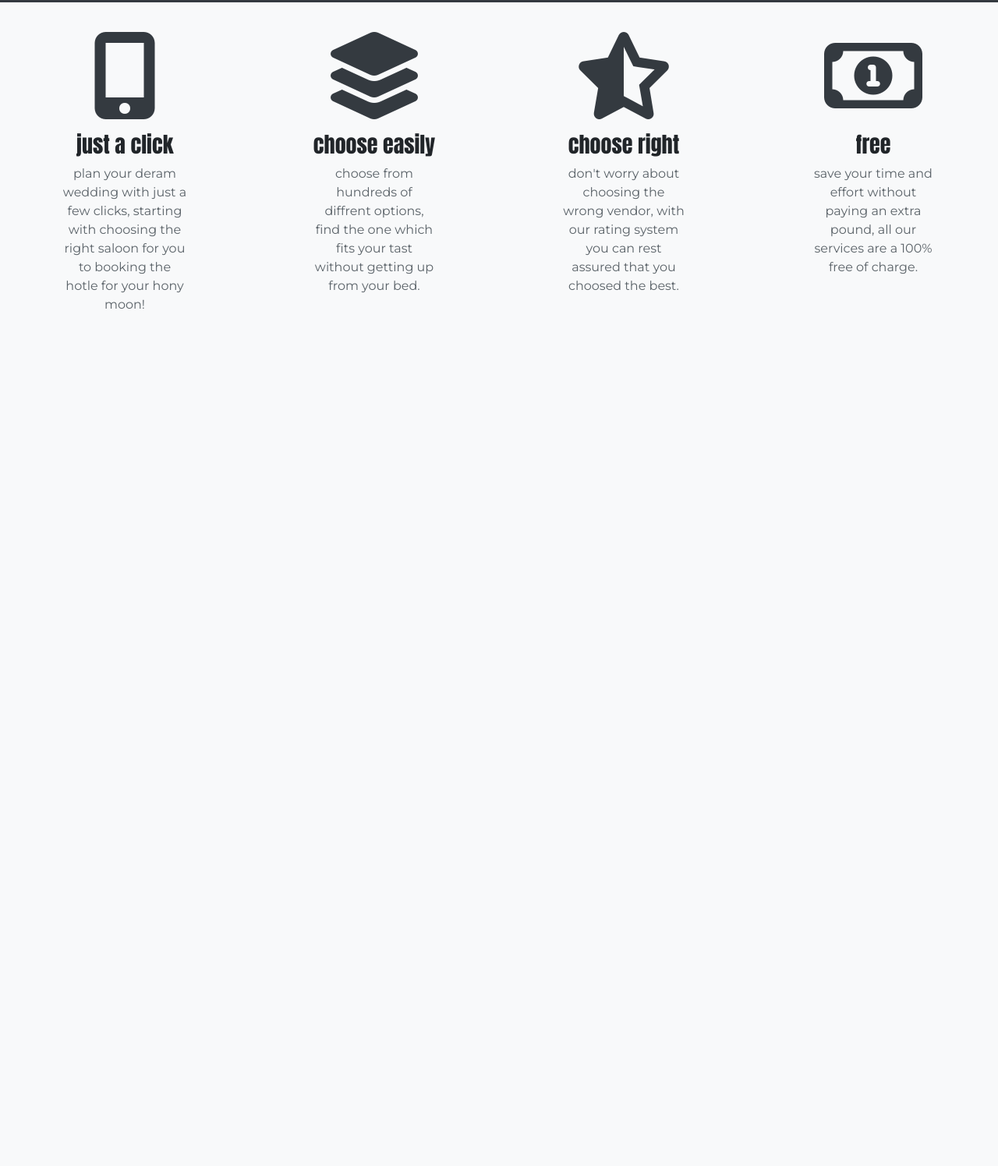
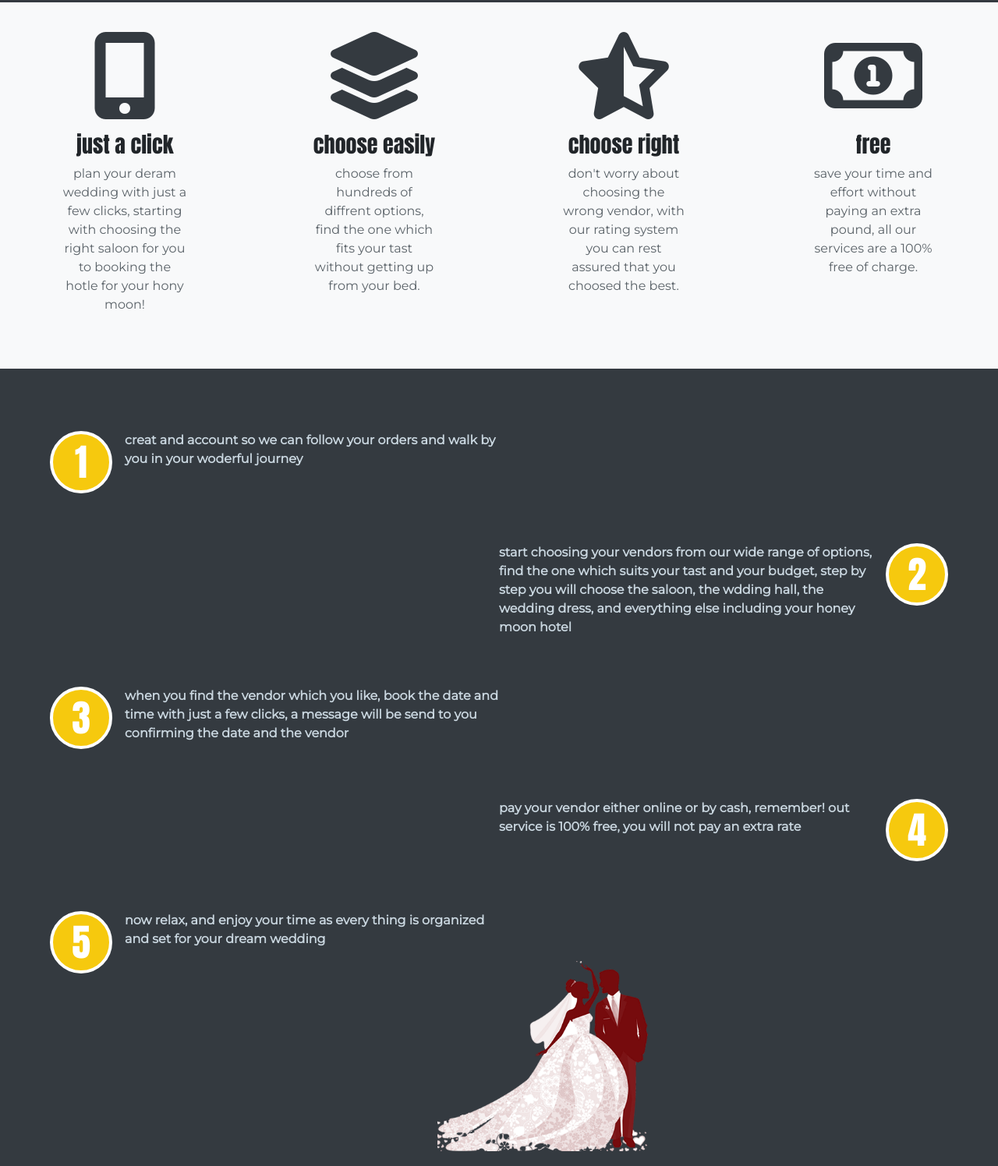
Before and after one commit to MenoPM/Klarensa, a plain HTML site: page index.html in a window 1280 px wide. Shown: the part 372-1868 px from the top of the page at 78% size. Before the commit the page ends 845 px from the top, so only its background shows below. Drawn offline with nearby package versions, Linux system fonts and the light colour scheme; a web font is replaced by a local one.

Commit message:
Add files via upload

```diff
--- a/css/styles.css
+++ b/css/styles.css
@@ -1,10 +1,11 @@
 /* my css */
-body{
+body {
   background-color: #F8F9FA;
   font-family: 'Montserrat', cursive;
   text-align: center;
   margin: 0;
 }
+
 h2 {
   font-family: 'Merienda One', cursive;
   font-weight: lighter;
@@ -20,30 +21,36 @@ a {
   color: black;
   text-decoration: none;
 }
-.container-fluid{
+
+.container-fluid {
   padding-bottom: 2rem;
 }
 
 /* navigation bar */
-.navbar-brand{
+.navbar-brand {
   font-family: 'Monsieur La Doulaise', cursive;
 }
-.nav-item{
+
+.nav-item {
   padding: 0 18px;
 }
-.col-lg-3{
+
+.col-lg-3 {
   padding: 3% 0;
 }
+
 /* main-section */
-#main-section{
+#main-section {
   background-color: #343A40;
   margin-top: 56px;
 }
-#wedding{
-  font-weight:bolder;
+
+#wedding {
+  font-weight: bolder;
   font-size: 3rem;
   color: white;
 }
+
 .brand-name {
   font-size: 6.5rem;
   font-family: 'Monsieur La Doulaise', cursive;
@@ -51,24 +58,86 @@ padding: 0 18px;
   color: #f6c90e;
   margin-top: 50px;
 }
+
 .main-img-r {
   filter: drop-shadow(2px 4px 6px black);
   margin-bottom: 1rem;
 }
-.btn-outline-light{
+
+.btn-outline-light {
   font-family: 'Montserrat', cursive;
 }
 
 /* feature-section */
-.feature{
+.feature {
   padding-bottom: 1rem;
   color: #343A40;
 }
-.feature:hover{
+
+.feature:hover {
   color: #f6c90e;
 }
-.f-p{
+
+.f-p {
   color: #5A6268;
   width: 50%;
   margin: 0 auto;
 }
+
+/* walk-through-section */
+#walk-through-section {
+  background-color: #343A40;
+  padding: 3rem 3rem 0rem;
+}
+
+.walk-through-icons-l {
+  font-family: 'Anton', sans-serif;
+  font-size: 3rem;
+  color: white;
+  border: 0.25rem solid ;
+  border-radius: 100%;
+  background-color: #f6c90e;
+  display: inline-block;
+  width: 5rem;
+float: left;
+margin: 1rem;
+}
+.walk-through-icons-r{
+  font-family: 'Anton', sans-serif;
+  font-size: 3rem;
+  color: white;
+  border: 0.25rem solid ;
+  border-radius: 100%;
+  background-color: #f6c90e;
+  display: inline-block;
+  width: 5rem;
+float: right;
+margin: 1rem;
+}
+.walk-through-p-l {
+  color: #c9d6df;
+  margin: 0 auto;
+  padding: 1rem;
+padding-right: 50%;
+font-weight: bold;
+
+}
+.walk-through-p-r {
+  color: #c9d6df;
+  margin: 0 auto;
+  padding: 1rem;
+padding-left: 50%;
+font-weight: bold;
+
+
+}
+.walk-through-col{
+  padding: 1rem 0rem;
+}
+
+
+/* last-section */
+.last-section{
+  height: 3rem;
+
+}
--- a/index.html
+++ b/index.html
@@ -27,7 +27,7 @@
 <body>
   <!-- ///////////////////nabigation bar/////////////////////////////////// -->
   <section id="nav-bar">
-    <nav class="navbar navbar-expand-lg navbar-dark bg-dark fixed-top">
+    <nav class="navbar text-right navbar-expand-lg navbar-dark bg-dark fixed-top">
       <a class="navbar-brand" href="#">Klarensa</a>
       <button class="navbar-toggler" type="button" data-toggle="collapse" data-target="#navbarSupportedContent" aria-controls="navbarSupportedContent" aria-expanded="false" aria-label="Toggle navigation">
         <span class="navbar-toggler-icon"></span>
@@ -99,6 +99,44 @@
         </div>
       </div>
     </div>
+    <!-- //////////////////////////walk through///////////////////////////// -->
+  </section>
+  <section id="walk-through-section">
+    <div class="container-fluid">
+      <div class="row">
+        <div class="walk-through-col col-sm-12">
+          <p class="walk-through-icons-l">1</p>
+          <p class="walk-through-p-l text-left">creat and account so we can follow your orders and walk by you in your woderful journey</p>
+        </div>
+        <div class="walk-through-col col-sm-12">
+          <div class="feature-icon-position-div">
+          </div>
+        <p class="walk-through-icons-r">2</p>
+          <p class="walk-through-p-r text-left">start choosing your vendors from our wide range of options, find the one which suits your tast and your budget, step by step you will choose the saloon, the wdding hall, the wedding dress, and everything else including your honey moon hotel</p>
+
+        </div>
+        <div class=" walk-through-col col-sm-12">
+          <p class="walk-through-icons-l">3</p>
+          <p class="walk-through-p-l text-left">when you find the vendor which you like, book the date and time with just a few clicks, a message will be send to you confirming the date and the vendor</p>
+        </div>
+
+        <div class=" walk-through-col col-sm-12">
+          <div class="feature-icon-position-div">
+          </div>
+          <p class="walk-through-icons-r">4</p>
+          <p class="walk-through-p-r text-left">pay your vendor either online or by cash, remember! out service is 100% free, you will not pay an extra rate</p>
+        </div>
+        <div class=" walk-through-col col-sm-12">
+          <p class="walk-through-icons-l">5</p>
+          <p class="walk-through-p-l text-left">now relax, and enjoy your time as every thing is organized and set for your dream wedding</p>
+          <img src="images\wed1.png" alt="">
+        </div>
+
+      </div>
+    </div>
+  </section>
+  <section class="last-section">
+
   </section>
 
 
```
Lines whose indentation alone changed are shown as unchanged.
